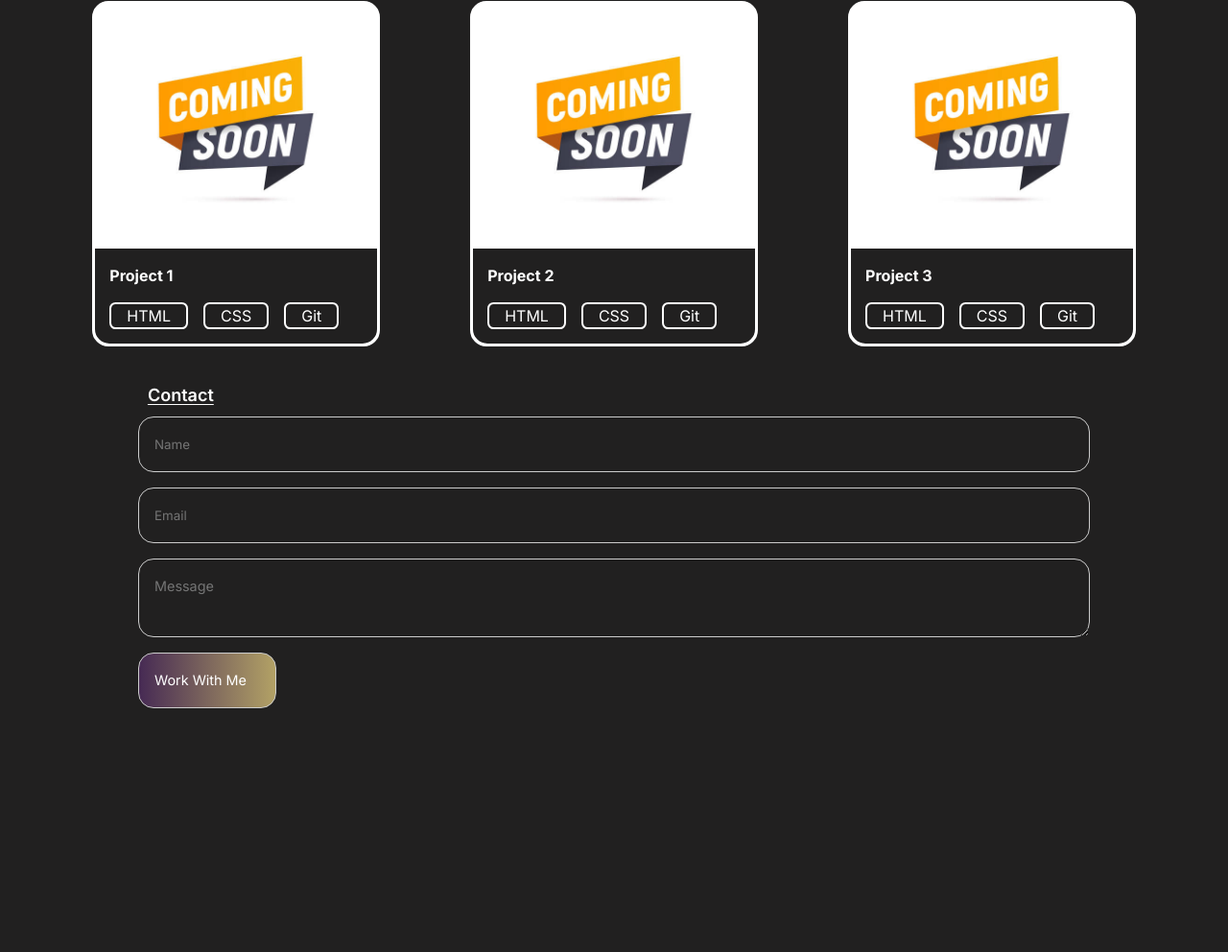
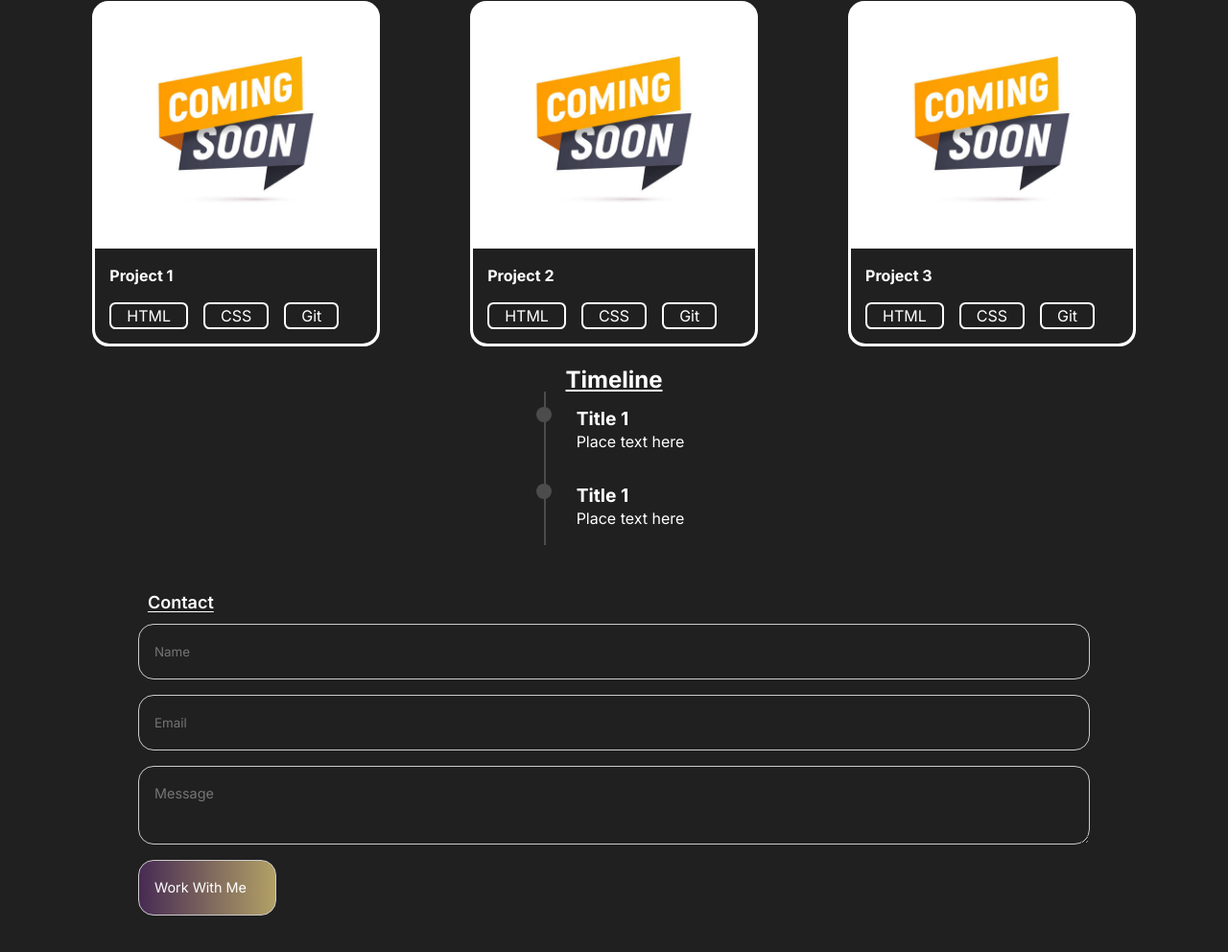
Before and after one commit to mccoydidericksen/personal-portfolio, a plain HTML site: page index.html in a window 1280 px wide. Shown: the part 820-1812 px from the top of the page at 96% size. Before the commit the page ends 1632 px from the top, so only its background shows below. Drawn offline with Linux system fonts and the light colour scheme.

Commit message:
add Timeline skeleton

```diff
--- a/assets/css/style.css
+++ b/assets/css/style.css
@@ -1,5 +1,7 @@
 :root {
     --highlight: #2aefcb;
+    --background-color: #212121;
+    --font: sans-serif;
 }
 * {
     font-family: 'Inter', sans-serif;
@@ -226,6 +228,59 @@ header li {
       );
 }
 
+.section-title{
+    display: flex;
+    flex-direction: row;
+    justify-content: center;
+    text-align: left;
+    font-size: 1.5rem;
+}
+
+.timeline {
+    display: flex;
+    flex-direction: row;
+    justify-content: center;
+    padding-bottom: 2rem;
+}
+
+.outer {
+    display: flex;
+    flex-direction: column;
+    margin-left: 1rem;
+    border-left: 2px solid rgb(77, 76, 76);
+}
+
+.card {
+    display: flex;
+    flex-direction: column;
+    position: relative;
+    margin-left: 1rem;
+    padding: 1rem;
+    max-width: 25rem;
+}
+
+.info {
+  display: flex;
+  flex-direction: column;
+  gap: 0.5rem;
+}
+
+.year {
+    font-size: 1.2rem;
+}
+
+.year::before {
+    display: flex;
+    content: "";
+    position: absolute;
+    width: 1rem;
+    height: 1rem;
+    background: rgb(77, 76, 76);
+    border-radius: 50%;
+    left: -1.6rem;
+    padding-left: 1rem
+}
+
 @media screen and (max-width: 600px) {
     .projects {
       display: flex;
--- a/index.html
+++ b/index.html
@@ -81,6 +81,31 @@
 
     </main>
 
+    <div class="section-title">
+        <h3><u>Timeline</u></h3>
+    </div>
+
+    <section class="timeline">
+
+        <div class="outer">
+            <div class="card">
+                <div class="info">
+                    <h3 class="year">Title 1</h3>
+                </div>
+                <p>Place text here </p>
+            </div>
+
+            <div class="card">
+                <div class="info">
+                    <h3 class="year">Title 1</h3>
+                </div>
+                <p>Place text here </p>
+            </div>
+
+        </div>
+
+    </section>
+
     <section class="contact">
         <!-- created a free form on getform.io -->
         <form
```
